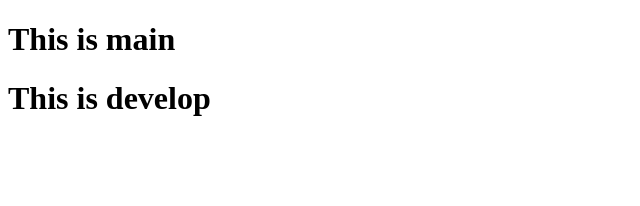
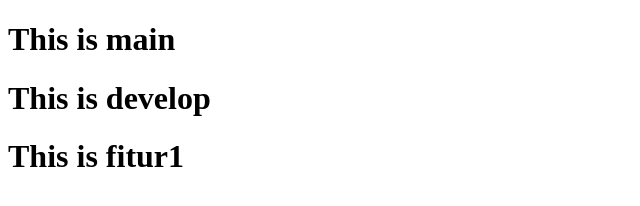
Before and after one commit to zaidantr/tes_branch, a plain HTML site: page index.html in a window 1280 px wide. Shown: the whole page, without its empty margins (0-640 px from the left). Drawn offline with Linux system fonts and the light colour scheme.

Commit message:
added fitur1

```diff
--- a/index.html
+++ b/index.html
@@ -9,5 +9,6 @@
 <body>
     <h1>This is main</h1>
     <h1>This is develop</h1>
+    <h1>This is fitur1</h1>
 </body>
 </html>
```
